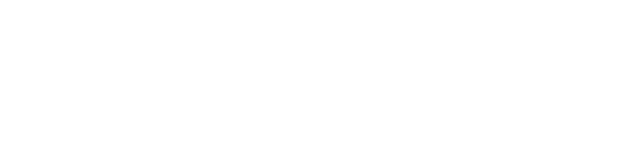
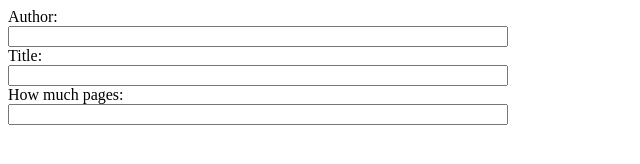
Before and after one commit to alex2323official/library_project, a plain HTML site: page index.html in a window 1280 px wide. Shown: the whole page, without its empty margins (0-640 px from the left). Drawn offline with Linux system fonts and the light colour scheme.

Commit message:
Added basic styles for form

```diff
--- a/index.html
+++ b/index.html
@@ -8,6 +8,24 @@
     <link rel="shortcut icon" href="#" type="image/x-icon" />
   </head>
   <body>
+    <div id="displaybook"></div>
+
+    <!-- Form without with preventDefault() for taking js input from user -->
+    <form action="get">
+      <div class="input-row">
+        <label for="author">Author:</label>
+        <input type="text" name="author" id="author" />
+      </div>
+      <div class="input-row">
+        <label for="title">Title:</label>
+        <input type="text" name="title" id="title" />
+      </div>
+      <div class="input-row">
+        <label for="pages">How much pages:</label>
+        <input type="number" name="pages" id="pages" />
+      </div>
+    </form>
+
     <!-- Load JS and the end of body -->
     <script src="./main.js"></script>
   </body>
--- a/style.css
+++ b/style.css
@@ -0,0 +1,10 @@
+form {
+  display: flex;
+  flex-direction: column;
+  width: 500px;
+}
+
+.input-row {
+  display: flex;
+  flex-direction: column;
+}
```
